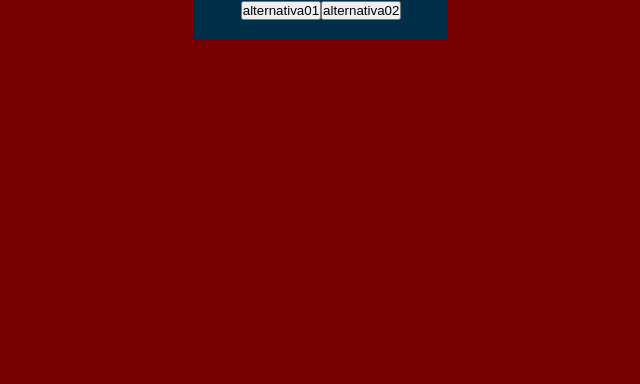
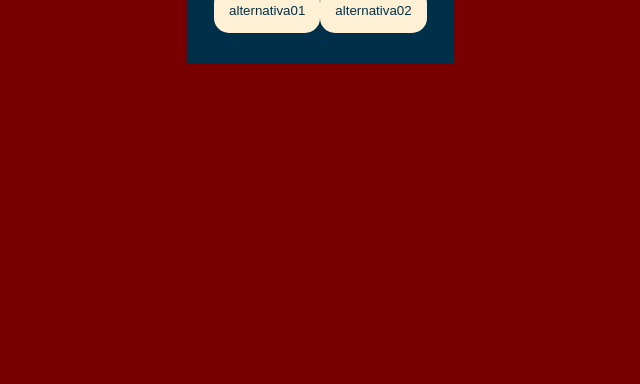
Before and after one commit to andrezito007/2024-3DS--Voc-Decide, a plain HTML site: page index.html in a window 1280 px wide. Shown: the part 416-800 px from the top of the page, without its empty margins (327-967 px from the left). Drawn offline with Linux system fonts and the light colour scheme; a web font is replaced by a local one.

Commit message:
Add files via upload

```diff
--- a/style.css
+++ b/style.css
@@ -38,3 +38,17 @@ body{
     color: var(--chicote-de-mamao);
     font-family: var(--fonte-titulo);
 }
+
+button{
+    background-color: var(--chicote-de-mamao);
+    color: var(--azul-da-prussia);
+    border: none;
+    border-radius: 15px;
+    padding: 15px;
+    transition: 0.3s;
+    margin: 10px auto;
+}
+
+button:hover{
+    background-color: var(--celereiro-vermelho);
+}
```
